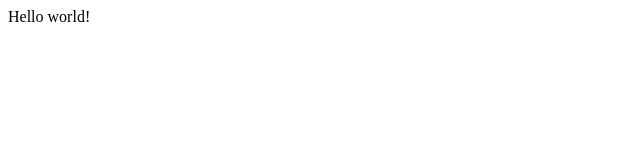
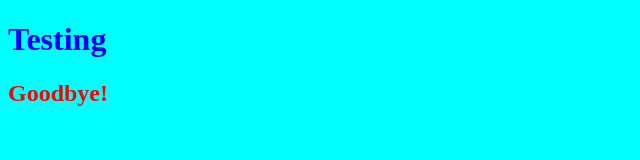
Before and after one commit to elybaru/my-first-website, a plain HTML site: page index.html in a window 1280 px wide. Shown: the whole page, without its empty margins (0-640 px from the left). Drawn offline with Linux system fonts and the light colour scheme.

Commit message:
added style elements

```diff
--- a/index.html
+++ b/index.html
@@ -4,9 +4,12 @@
     <meta charset="UTF-8">
     <meta name="viewport" content="width=device-width, initial-scale=1.0">
     <meta http-equiv="X-UA-Compatible" content="ie=edge">
+    <link rel="stylesheet" href="style.css">
     <title>My  website</title>
 </head>
 <body>
-    Hello world!
+    <h1 class="header">Hello world!</h1>
+    <h2 class="header">Goodbye!</h2>
+    <script src="index.js"></script>
 </body>
 </html>
--- a/index.js
+++ b/index.js
@@ -0,0 +1,6 @@
+const headerOne = document.querySelector("h1");
+
+console.log(headerOne);
+
+headerOne.style.color = "blue";
+headerOne.innerText = "Testing"
--- a/style.css
+++ b/style.css
@@ -0,0 +1,7 @@
+body {
+    background-color: aqua;
+}
+
+.header {
+    color: red
+}
```
